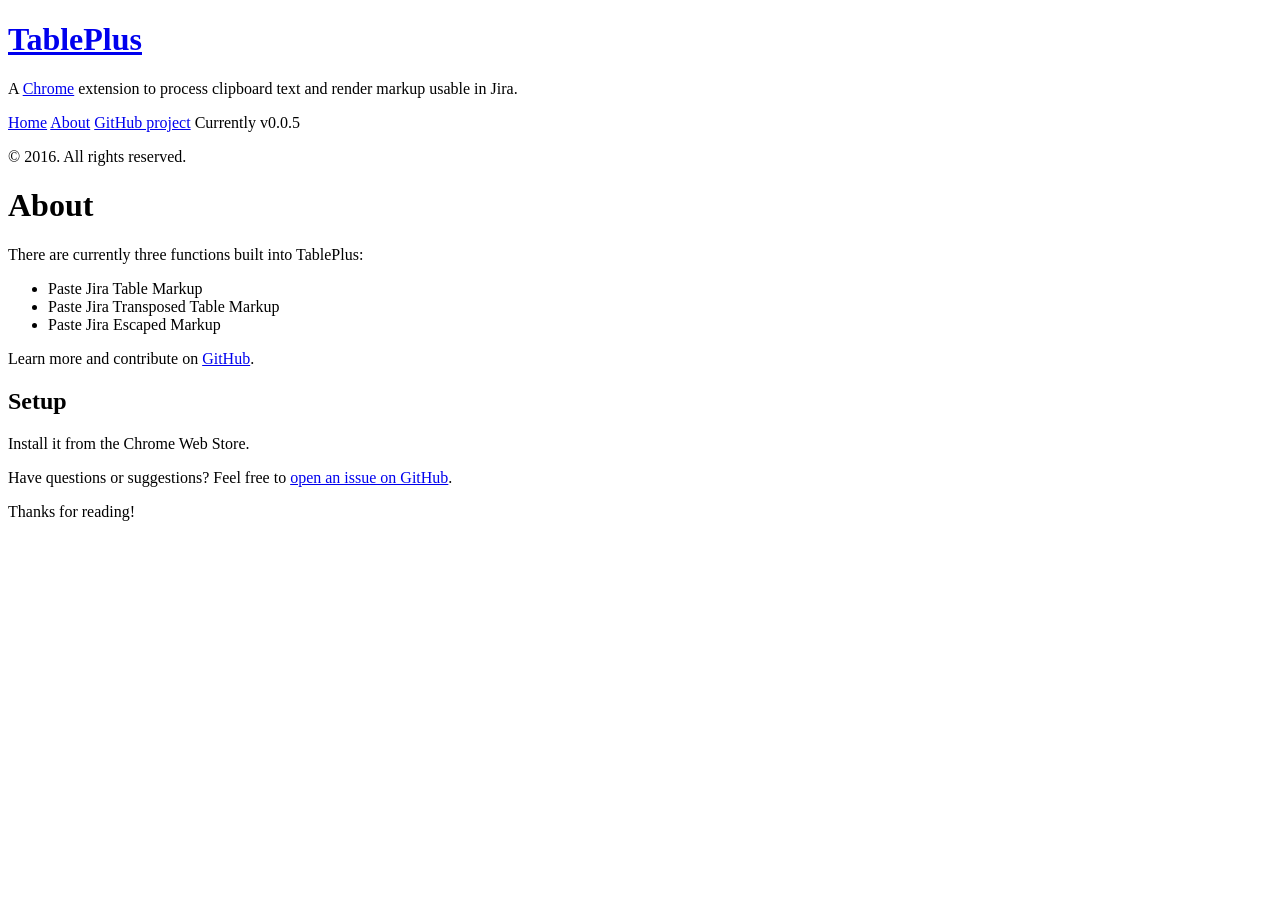
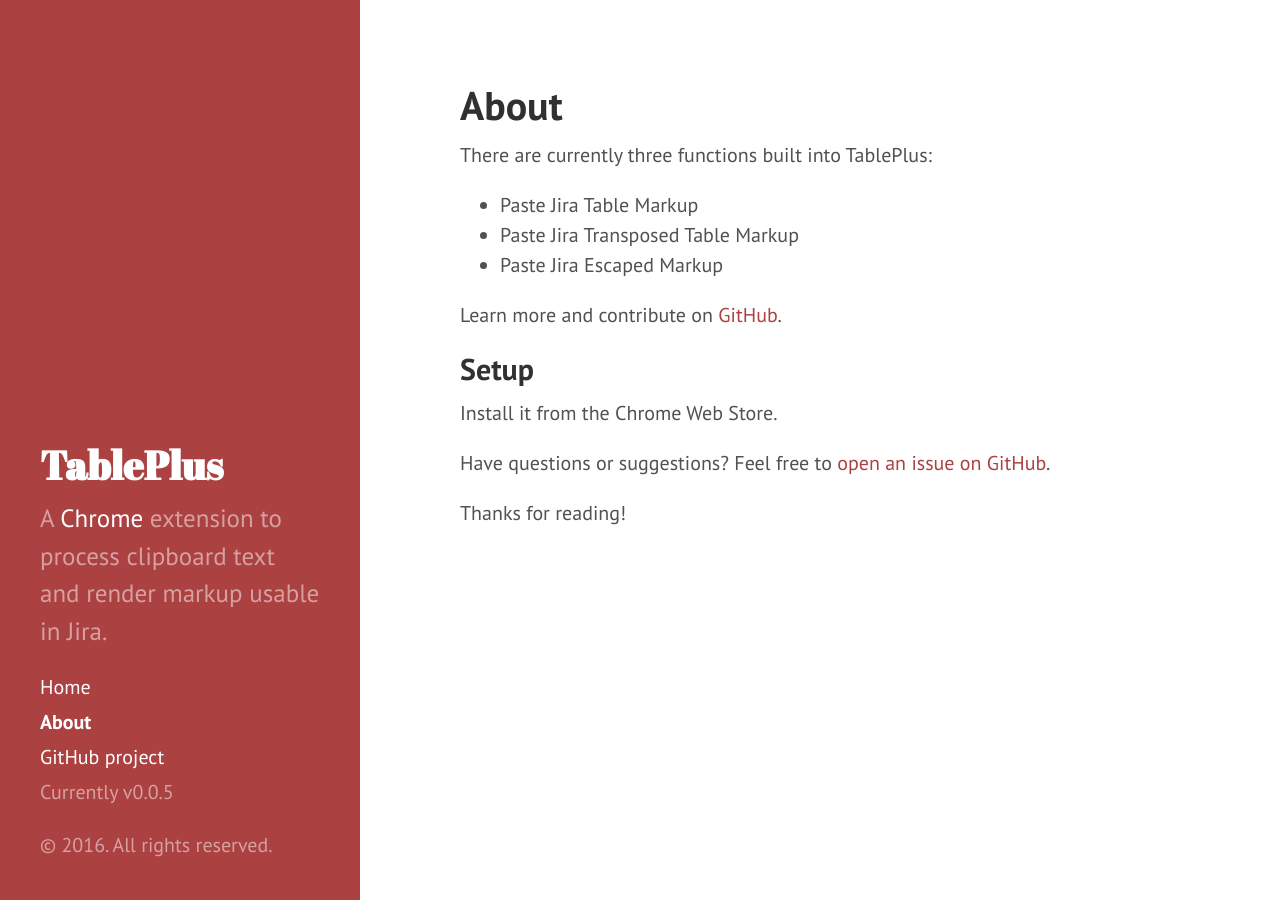
Before and after one commit to mgualdron/TablePlus, a Jekyll site: the page built from about.md, in a window 1280 px wide. Built offline with Jekyll 4.4.1, drawn with Linux system fonts in a browser that asks for light colours; Markdown is read by kramdown in place of the engine named in the settings.

```diff
--- a/_config.yml
+++ b/_config.yml
@@ -5,7 +5,7 @@ highlighter: pygments
 permalink: 'pretty'
 tagline: 'A Chrome Extension'
 description: 'A <a href="https://www.google.com/chrome/index.html" target="_blank">Chrome</a> extension to process clipboard text and render markup usable in Jira.'
-baseurl: /TablePlus
+baseurl: /TablePlus/
 author:
   name: 'Miguel Gualdron'
   url:  https://github.com/mgualdron
```
